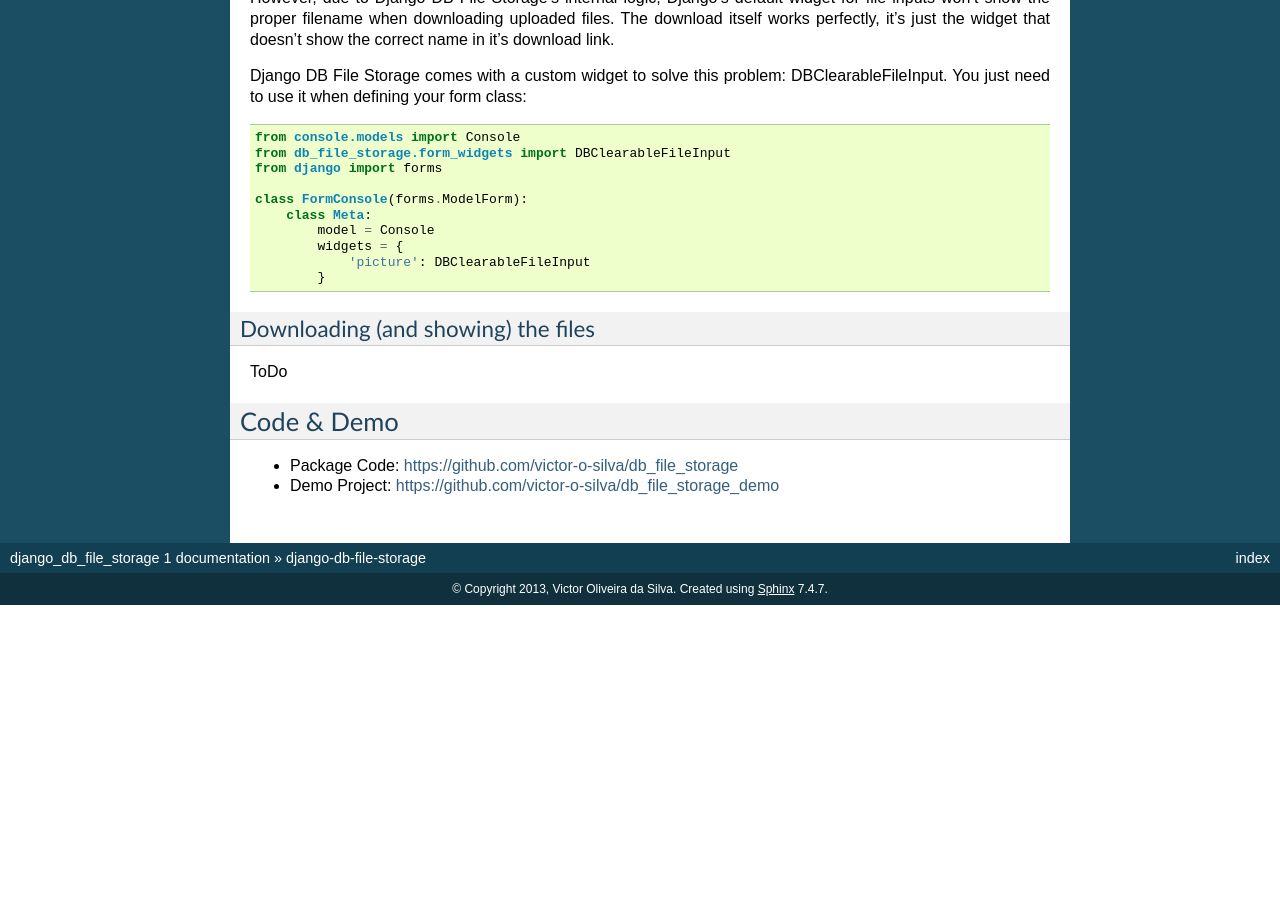
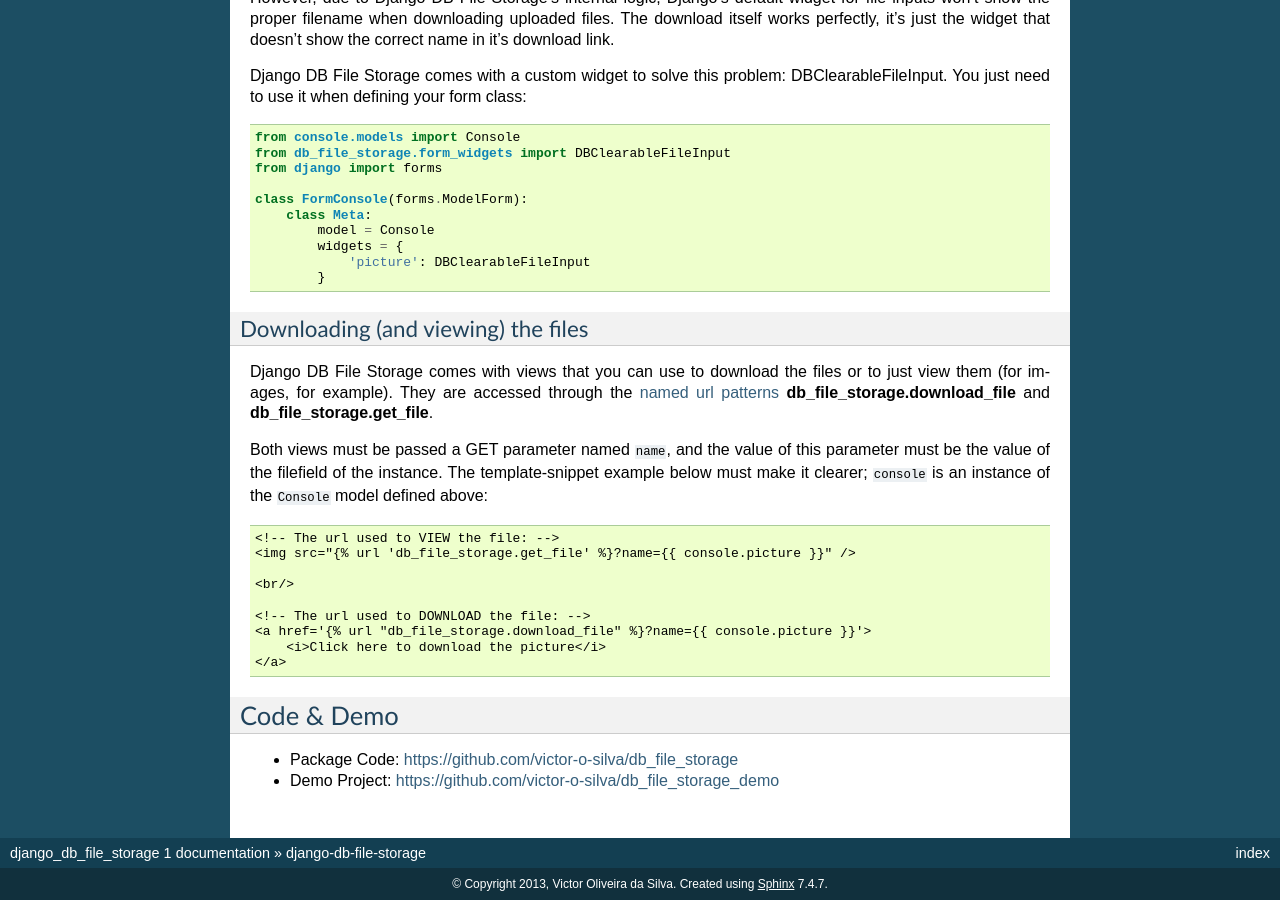
Before and after one commit to Aagam41/db_file_storage, a Sphinx documentation site: the page built from docs/index.rst, in a window 1280 px wide and 900 px high, scrolled down 2026 px. Built offline with Sphinx 7.4.7, drawn with Linux system fonts in a browser that asks for light colours; before the commit the page ends 2631 px from its top, so only the background shows below that; some of the changed text lies outside the part shown.

Commit message:
documenting db_file_storage.download_file and db_file_storage.get_file views

```diff
--- a/docs/index.rst
+++ b/docs/index.rst
@@ -115,11 +115,22 @@ Django DB File Storage comes with a custom widget to solve this problem: DBClear
                 'picture': DBClearableFileInput
             }
 
-Downloading (and showing) the files
+Downloading (and viewing) the files
 ---------------------------------------
 
-ToDo
+Django DB File Storage comes with views that you can use to download the files or to just view them (for images, for example). They are accessed through the `named url patterns <https://docs.djangoproject.com/en/dev/topics/http/urls/#naming-url-patterns>`_ **db_file_storage.download_file** and **db_file_storage.get_file**.
 
+Both views must be passed a GET parameter named ``name``, and the value of this parameter must be the value of the filefield of the instance. The template-snippet example below must make it clearer; ``console`` is an instance of the ``Console`` model defined above::
+
+    <!-- The url used to VIEW the file: -->
+    <img src="{% url 'db_file_storage.get_file' %}?name={{ console.picture }}" />
+
+    <br/>
+
+    <!-- The url used to DOWNLOAD the file: -->
+    <a href='{% url "db_file_storage.download_file" %}?name={{ console.picture }}'>
+        <i>Click here to download the picture</i>
+    </a>
 
 Code & Demo
 ========================
```
